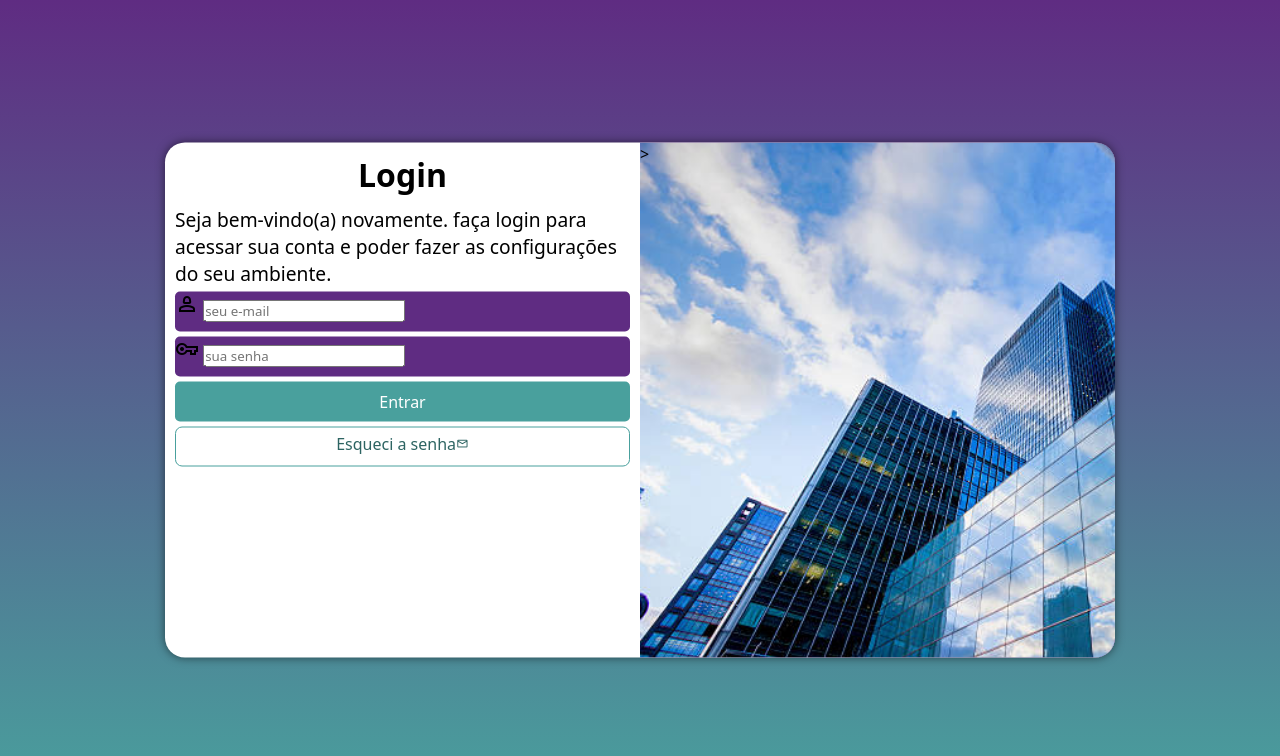
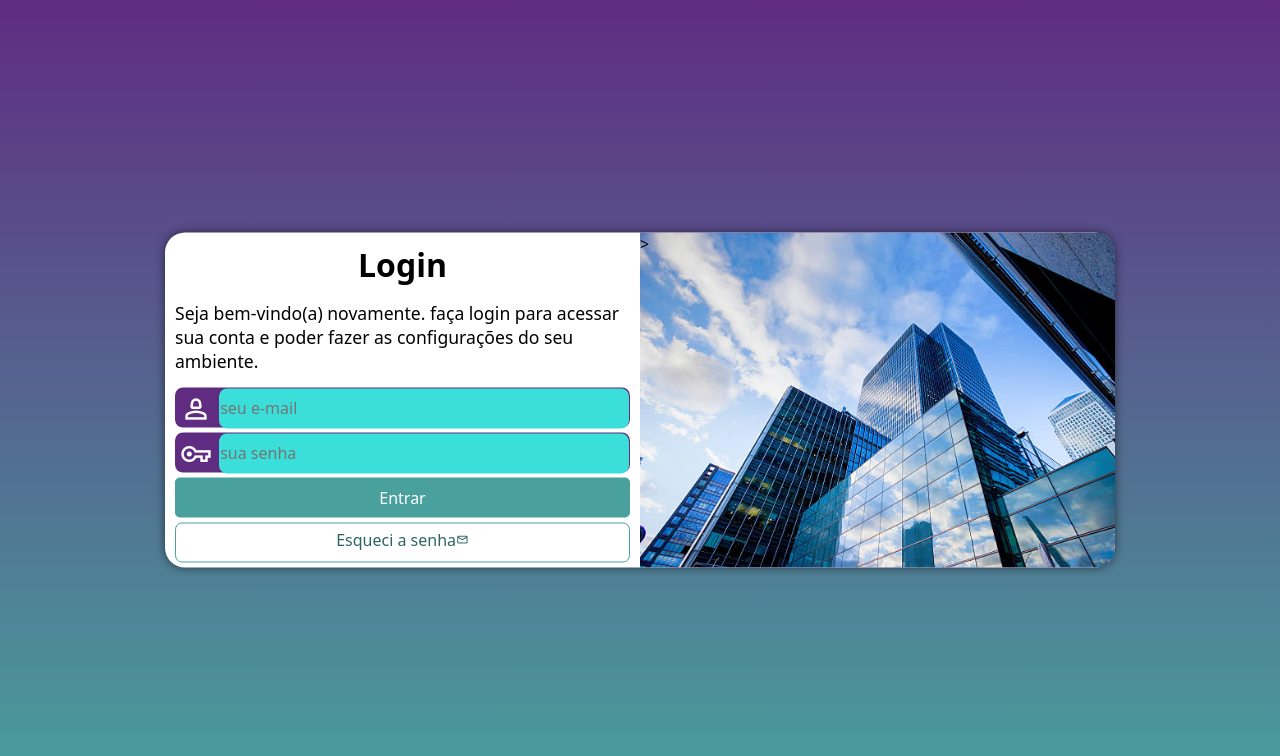
Before and after one commit to felipe7xx/projeto-login, a plain HTML site: page index.html in a window 1280 px wide. Drawn offline with nearby package versions, Linux system fonts and the light colour scheme.

Commit message:
finalizando o projeto

```diff
--- a/estilos/medias-query.css
+++ b/estilos/medias-query.css
@@ -11,7 +11,7 @@
 */
 
 
-@media screen and (min-width: 768px) and (max-width: 992px){
+@media screen and (min-width: 768px) and (max-width: 992px){ /*CONFIGURAÇÃO PARA TABLET*/
 
     body{
         background-image: linear-gradient(to top,  #49a09d, #5f2c82);
@@ -19,6 +19,7 @@
 
     section#login{
         width: 80vw;
+        height: 285px;
     }
     section#login > div#imagem{
         float: left;
@@ -33,7 +34,7 @@
 
 }
 
-@media screen and (min-width: 992px){
+@media screen and (min-width: 992px){ /*CONFIGURAÇÃO PARA TELAS GRANDES*/
 
     body{
         background-image: linear-gradient(to top,  #49a09d, #5f2c82);
@@ -41,6 +42,7 @@
 
     section#login{
         width: 950px;
+        height: 335px;
     }
     section#login > div#imagem{
         float: right;
@@ -58,7 +60,8 @@
     }
 
     div#formulario > p{
-        font-size: 1.2em;
+        font-size: 1.1em;
+        margin: 15px 0px;
     }
 
 
--- a/estilos/style.css
+++ b/estilos/style.css
@@ -29,7 +29,7 @@
     position: absolute;
     top: 50%;
     left: 50%;
-    transform: translate(-50%, -50%);
+
     overflow: hidden;
 
 
@@ -39,6 +39,7 @@
     border-radius: 20px;
     box-shadow: 0px 0px 10px rgba(0, 0, 0, 0.548);
 
+    transform: translate(-50%, -50%);
     transition: width 0.3s, height 0.3s;
     transition-timing-function: ease;
 }
@@ -67,15 +68,41 @@
 
 form > div.campo{
     background-color: #5f2c82;
+    border: 2px solid 5f2c82;
     display: block;
     width: 100%;
     height: 40px;
-    border-radius: 5px;
+    border-radius: 8px;
     margin: 5px 0px;
 }
 
 div.campo > label{
     display: none;
+}
+
+div.campo > span{
+    color: white;
+    /*background-color: black;*/
+    font-size: 2em;
+    width: 40px;
+    padding: 5px;
+}
+
+div.campo > input:focus-within{
+    background-color: white;
+
+}
+
+div.campo > input{
+    background-color: #3adfd9;
+    font-size: 1em;
+    width: calc(100% - 45px);
+    height: 100%;
+    border: 0px;
+    border-radius: 8px;
+    padding: 1px;
+    transform: translateY(-10.07px);
+
 }
 
 label{
```
